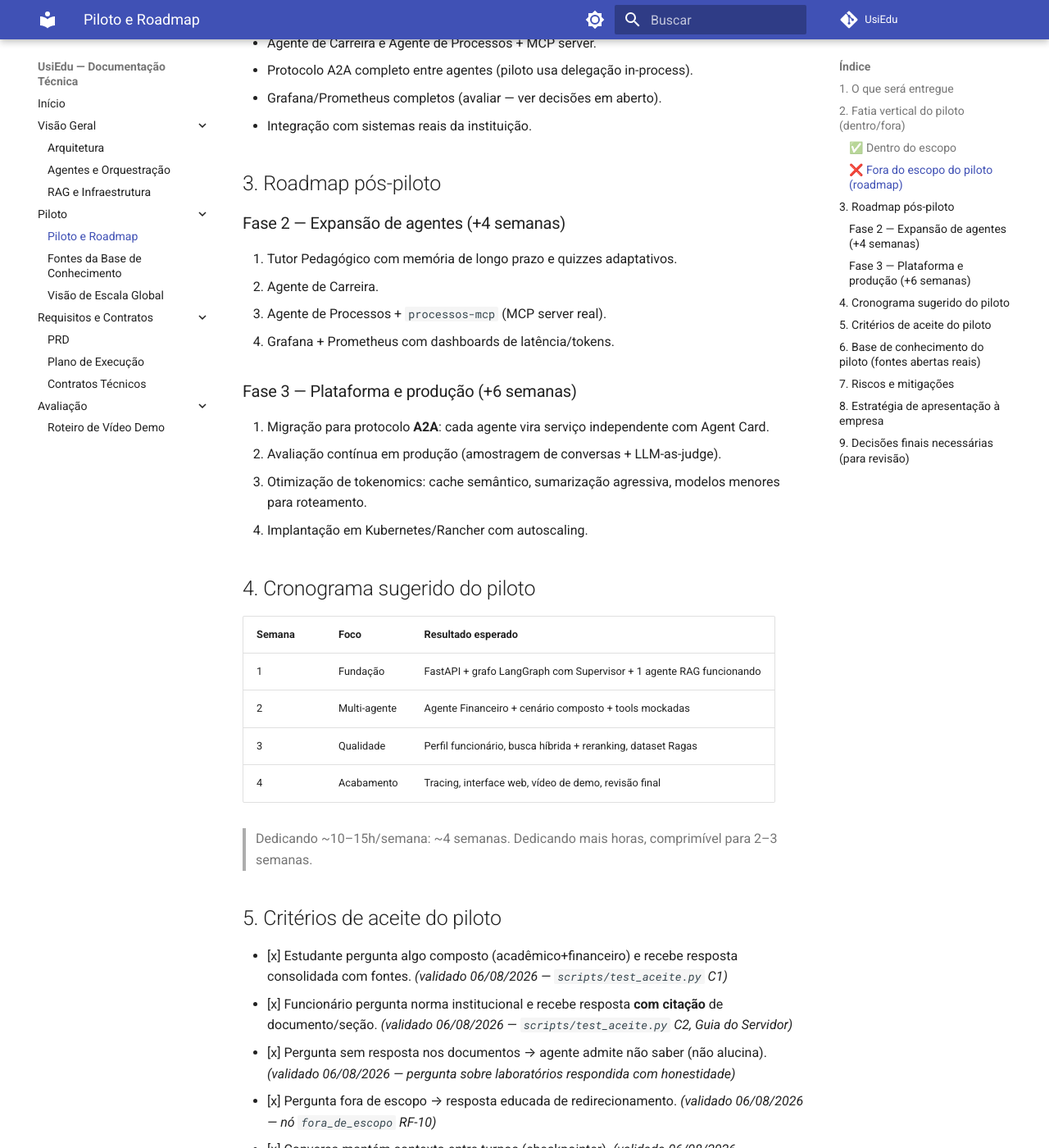
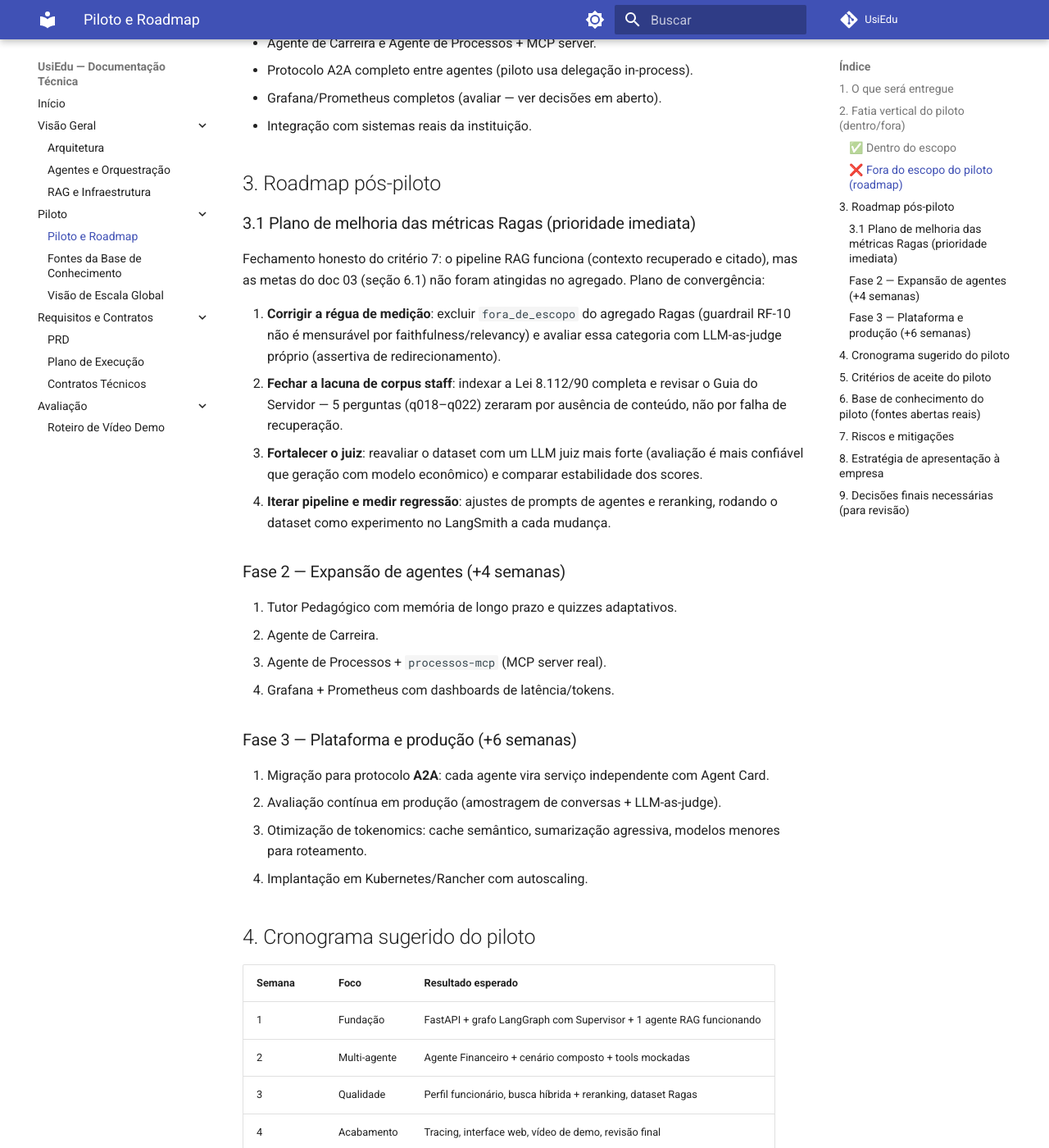
Before and after one commit to henriquebotelhogomes/UsiEdu, an MkDocs documentation site: the page built from docs/04-piloto-e-roadmap.md, in a window 1280 px wide and 1400 px high, scrolled down 1205 px. Shown: the whole window at 82% size. Built offline with MkDocs 1.6.1 and Material for MkDocs 9.7.7, drawn with Linux system fonts in a browser that asks for light colours; comment, search, counter and statistics services are not loaded; some of the changed text lies outside the part shown.

Commit message:
docs: criterio 7 fechado com transparencia — leitura critica Ragas e plano de melhoria

```diff
--- a/docs/04-piloto-e-roadmap.md
+++ b/docs/04-piloto-e-roadmap.md
@@ -48,6 +48,22 @@
 
 ## 3. Roadmap pós-piloto
 
+### 3.1 Plano de melhoria das métricas Ragas (prioridade imediata)
+
+Fechamento honesto do critério 7: o pipeline RAG funciona (contexto recuperado e citado),
+mas as metas do doc 03 (seção 6.1) não foram atingidas no agregado. Plano de convergência:
+
+1. **Corrigir a régua de medição**: excluir `fora_de_escopo` do agregado Ragas (guardrail
+   RF-10 não é mensurável por faithfulness/relevancy) e avaliar essa categoria com
+   LLM-as-judge próprio (assertiva de redirecionamento).
+2. **Fechar a lacuna de corpus staff**: indexar a Lei 8.112/90 completa e revisar o Guia
+   do Servidor — 5 perguntas (q018–q022) zeraram por ausência de conteúdo, não por falha
+   de recuperação.
+3. **Fortalecer o juiz**: reavaliar o dataset com um LLM juiz mais forte (avaliação é mais
+   confiável que geração com modelo econômico) e comparar estabilidade dos scores.
+4. **Iterar pipeline e medir regressão**: ajustes de prompts de agentes e reranking,
+   rodando o dataset como experimento no LangSmith a cada mudança.
+
 ### Fase 2 — Expansão de agentes (+4 semanas)
 1. Tutor Pedagógico com memória de longo prazo e quizzes adaptativos.
 2. Agente de Carreira.
@@ -79,7 +95,7 @@
 - [x] Pergunta fora de escopo → resposta educada de redirecionamento. *(validado 06/08/2026 — nó `fora_de_escopo` RF-10)*
 - [x] Conversa mantém contexto entre turnos (checkpointer). *(validado 06/08/2026 — `scripts/test_aceite.py` C5, mesmo thread_id)*
 - [x] Tracing mostra o caminho completo: supervisor → agentes → retriever → LLM. *(validado 07/08/2026 — projeto `usiedu-pilot` no LangSmith: LangGraph → supervisor → ChatOpenAI → route_from_supervisor → academico → ChatOpenAI → consolidation; contexto RAG presente no run do agente; `scripts/verify_tracing.py`)*
-- [ ] Relatório Ragas com ≥30 perguntas atingindo as metas do doc 03 (seção 5.1).
+- [~] Relatório Ragas com ≥30 perguntas atingindo as metas do doc 03 (seção 5.1). *(parcialmente validado 07/08/2026 — 30 perguntas avaliadas com Ragas+LLM; metas não atingidas no agregado: faithfulness 0,565, context precision/recall 0,645, answer relevancy 0,565 vs metas 0,90/0,80/0,80/0,85. Causas: artefato de medição nas 4 perguntas fora_de_escopo (comportamento correto RF-10 pontua 0), lacuna de corpus staff em q018–q022 e juiz LLM de baixo custo. `sem_resposta` = 1,000 em tudo. Leitura crítica e plano de melhoria: seção 3.1 e `src/evaluation/relatorio_ragas.md`)*
 - [x] `pytest` verde com cobertura ≥ 80% em orquestração/RAG; `ruff check` sem erros. *(validado 06/08/2026 — 206 testes, cobertura 96,7% em orchestration+rag; ruff limpo)*
 - [x] Site MkDocs publicado (GitHub Pages) com toda a documentação navegável. *(validado 07/08/2026 — https://henriquebotelhogomes.github.io/UsiEdu/, republicação automática via `.github/workflows/docs.yml`)*
 
```
Also changed, not shown: src/evaluation/relatorio_ragas.md (+26 -0 lines).
